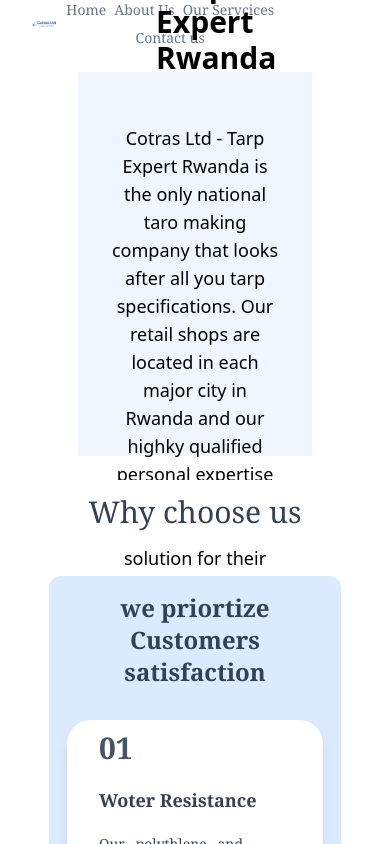
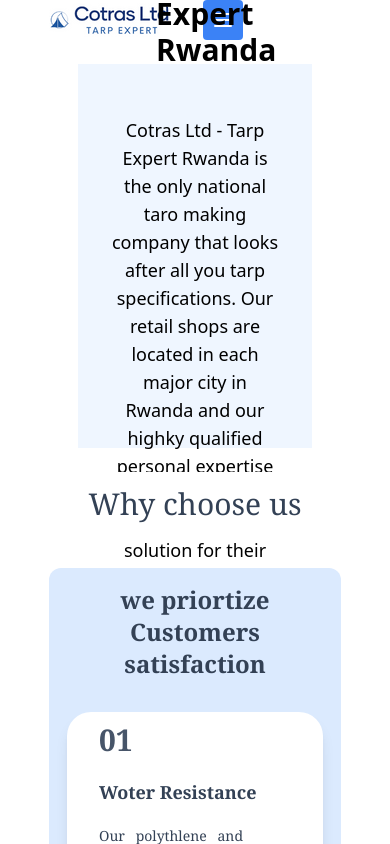
Before and after one commit to josue583/trp_rwanda, a React (Create React App) app: page /about in a window 390 px wide. Shown: the top 844 px of the page. Built offline with nearby package versions, Linux system fonts and the light colour scheme.

Commit message:
adding navigation on small screen

```diff
--- a/package.json
+++ b/package.json
@@ -38,6 +38,8 @@
     ]
   },
   "devDependencies": {
-    "tailwindcss": "^3.4.10"
+    "autoprefixer": "^10.4.20",
+    "postcss": "^8.5.1",
+    "tailwindcss": "^3.4.17"
   }
 }
--- a/src/components/Navbar/Navbar.jsx
+++ b/src/components/Navbar/Navbar.jsx
@@ -1,21 +1,57 @@
-import React from 'react'
+import React, { useState } from 'react'
 import { Link } from 'react-router-dom'
 import logo from '../assets/logo.png'
 // import About from '../about/About'
+
 function Navbar() {
+  const [isclicked,setisClicked]=useState(false);
+
+  function handlehumbergerClick(){
+    setisClicked(!isclicked);
+
+  }
+
+    console.log(isclicked)
+
   return (
-    <div className='w-3/4 h-12 bg-white flex pl-8  justify-between gap-2 rounded-3xl pr-4 items-center  sm:w-2/4 sm:flex'>
-        <div className="log w-8">
-        <img src={logo} alt="" />
+    <div className='w-3/4 flex pl-8 justify-around items-start pr-8  md:w-3/5 sm:h-12 md:flex md:items-center md:text-lg md:rounded-3xl md:bg-white md:justify-between'>
+        <div className="log">
+        <img className='w-full rounded-xl' src={logo} alt="" />
         </div>
         <div className=" ">
-            <ul className=' text-slate-500 text-sm flex flex flex-wrap justify-center gap-2 font-serif '>
+          <div className='md:hidden '>
+          <button className="text-white bg-blue-500 p-2 rounded" onClick={handlehumbergerClick}>
+          <svg
+            fill="none"
+            stroke="currentColor"
+            strokeLinecap="round"
+            strokeLinejoin="round"
+            strokeWidth="2"
+            viewBox="0 0 24 24"
+            className="w-6 h-6"
+          >
+            <path d="M4 6h16M4 12h16M4 18h16"></path>
+          </svg>
+          </button>
+
+          </div>
+            <ul className='hidden text-slate-500 text-sm flex flex flex-wrap justify-center gap-2 font-serif md:flex '>
             <li><Link to='/'>Home</Link></li>
                 <li><Link to='/about'>About Us</Link></li>
                 <li><Link to='/ourServices'>Our Servcices</Link></li>
                 <li><Link to='contact'>Contact us</Link></li>
             </ul>
+            {isclicked?<ul className='text-slate-500 text-sm flex flex-col justify-start gap-6 font-serif md:hidden '>
+            <li className='py-2'><Link to='/'>Home</Link></li>
+                <li className='py-2'><a href="#"><Link to='/about'>About Us</Link></a></li>
+                <li className='py-2'><Link to='/ourServices'>Our Servcices</Link></li>
+                <li className='py-2'><Link to='contact'>Contact us</Link></li>
+            </ul>:null}
+
         </div>
+
+
+
 
     </div>
   )
--- a/src/components/home_collection/home_collection.jsx
+++ b/src/components/home_collection/home_collection.jsx
@@ -11,7 +11,7 @@
         <div className='flex flex-col gap-6 items-center font-serif text-xl sm:text-3xl text-slate-950'>
             <h1 className='w-80'>Tailored service to meet your talpoulin needs</h1>
             <p className='text-lg text-gray-500 sm:text-xl'>Buy tarps at affordable price!</p>
-            <button className='w-32 text-xl h-8 rounded-xl bg-blue-500 font-serif'>enquire now</button>
+            <button className='w-52 h-10 text-xl rounded-xl bg-blue-500 font-serif'>enquire now</button>
         </div>
         <div className='flex flex-col gap-7 sm:flex-row '>
             {Product_data.map((item,i)=>{
```
Also changed, not shown: 1 other file (tests, documents, lock files or other folders).
